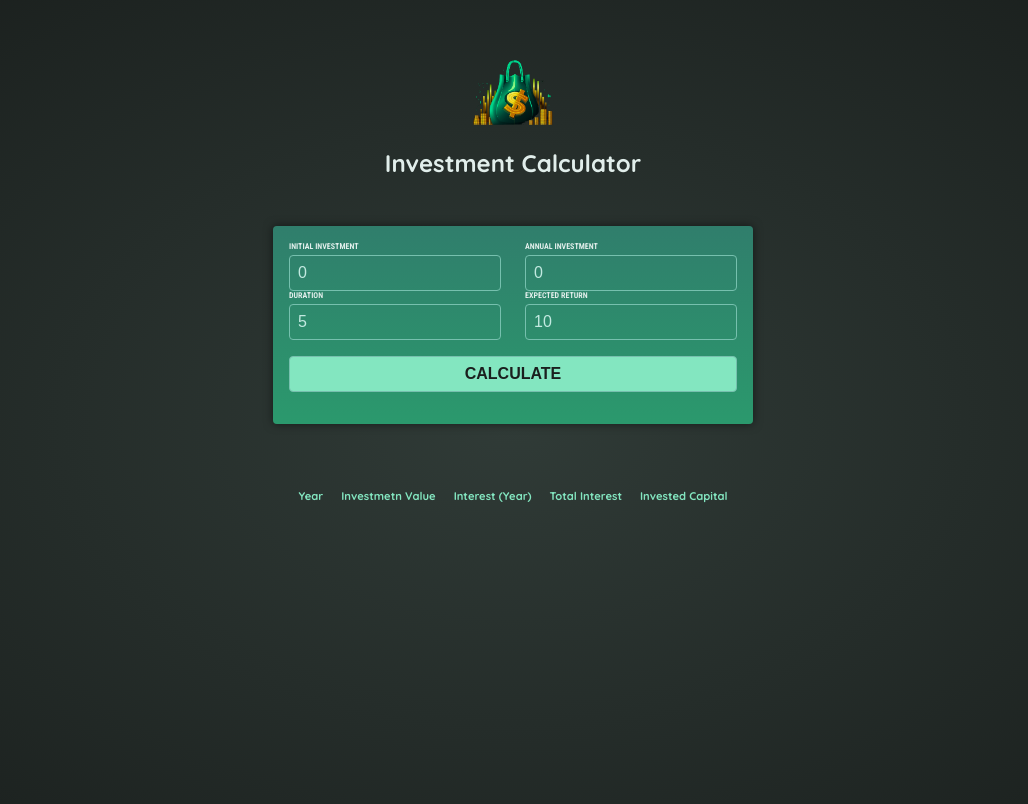
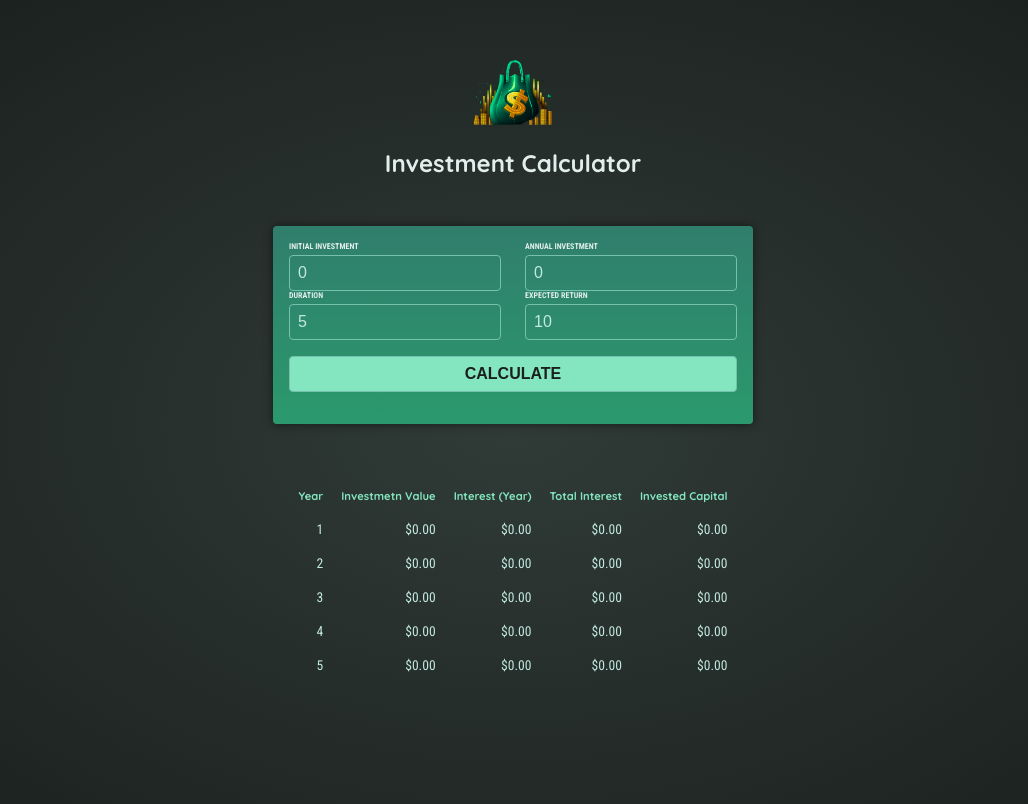
Before and after one commit to ndangohmofor/invest-calculator, an Angular app: page / in a window 1280 px wide. Both pictures are taken after a click on the button "CALCULATE". Shown: the top 804 px of the page, without its empty margins (127-1155 px from the left). Built offline with nearby package versions, Linux system fonts and the light colour scheme.

Commit message:
update the investment results to display currency and formatting using currency pipe

```diff
--- a/src/app/investment-results/investment-results.component.html
+++ b/src/app/investment-results/investment-results.component.html
@@ -11,6 +11,16 @@
         <th>Invested Capital</th>
       </tr>
     </thead>
-    <tbody></tbody>
+    <tbody>
+      @for (result of results; track result.year) {
+        <tr>
+          <td>{{ result.year }}</td>
+          <td>{{ result.valueEndOfYear | currency }}</td>
+          <td>{{ result.interest | currency }}</td>
+          <td>{{ result.totalInterest | currency }}</td>
+          <td>{{ result.totalAmountInvested | currency }}</td>
+        </tr>
+      }
+    </tbody>
   </table>
 }
--- a/src/app/investment-results/investment-results.component.ts
+++ b/src/app/investment-results/investment-results.component.ts
@@ -1,10 +1,11 @@
 import { Component, Input, input } from '@angular/core';
 import type { IInvestmentResult } from '../investment-input.model';
+import { CurrencyPipe } from '@angular/common';
 
 @Component({
   selector: 'app-investment-results',
   standalone: true,
-  imports: [],
+  imports: [CurrencyPipe],
   templateUrl: './investment-results.component.html',
   styleUrl: './investment-results.component.css',
 })
```
